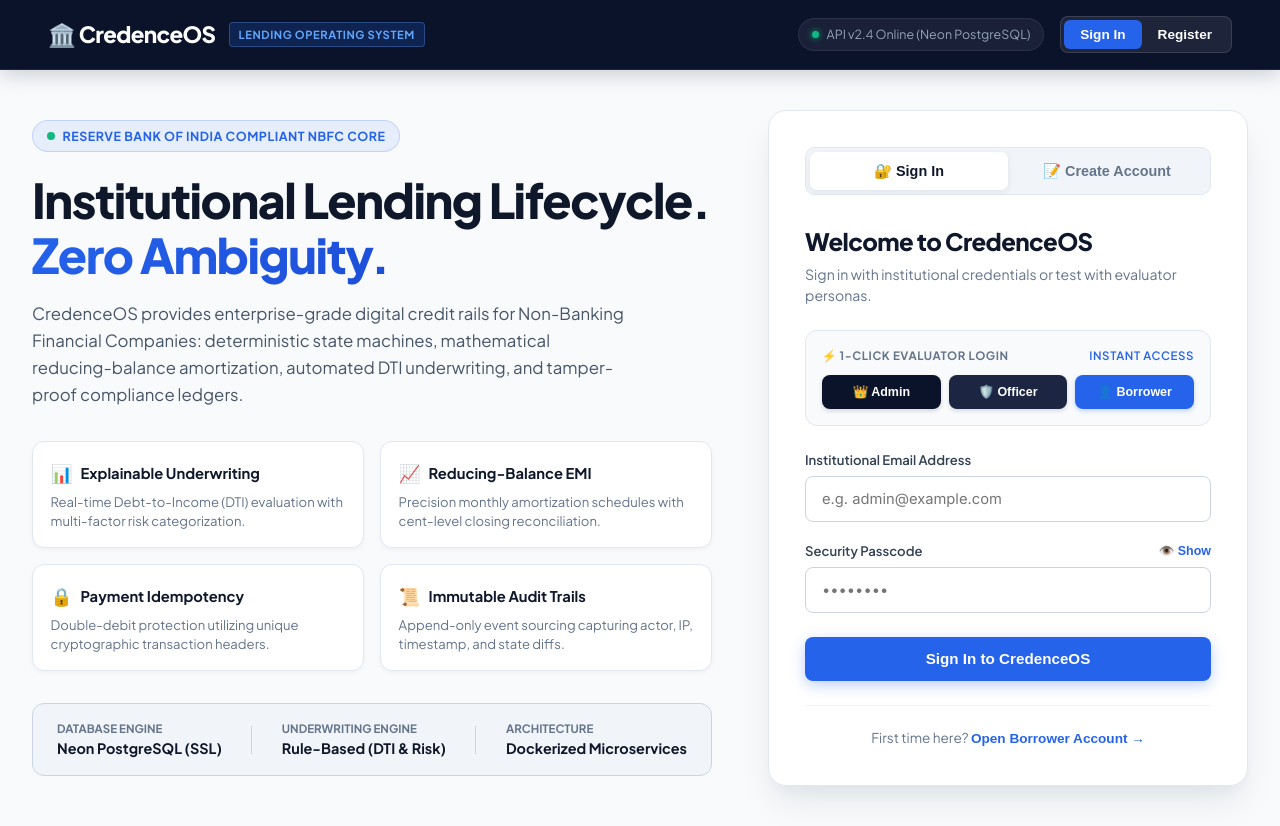
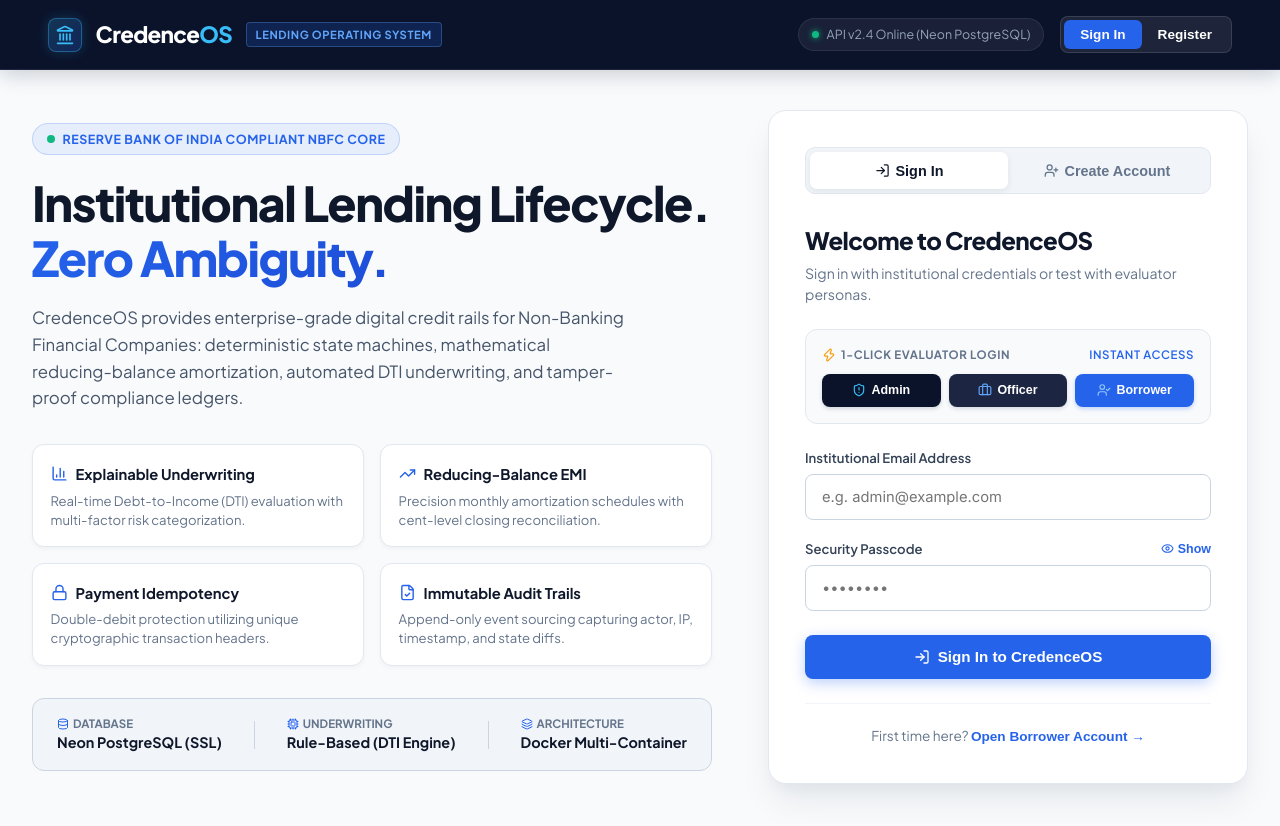
Before and after one commit to Aditya16703/CredenceOS-, a React (Vite) app in the folder frontend/: page / in a window 1280 px wide. Built offline with nearby package versions, Linux system fonts and the light colour scheme; no server answers; the HTML template or start-up script is replaced by a standard one.

Commit message:
feat(ui): upgrade to Lucide vector icons and institutional fintech design across all pages

```diff
--- a/frontend/package.json
+++ b/frontend/package.json
@@ -16,6 +16,7 @@
     "@dotlottie/react-player": "^1.6.19",
     "@lottiefiles/dotlottie-react": "^0.14.3",
     "lottie-react": "^2.4.1",
+    "lucide-react": "^1.53.0",
     "react": "^19.1.0",
     "react-dom": "^19.1.0"
   },
--- a/frontend/src/App.jsx
+++ b/frontend/src/App.jsx
@@ -4,6 +4,8 @@
 import Dashboard from './pages/Dashboard';
 import './AppHeader.css';
 import sessionManager from './utils/sessionManager';
+
+import { Landmark, LogOut } from 'lucide-react';
 
 function App() {
   const [user, setUser] = useState(() => {
@@ -59,9 +61,21 @@
   return (
     <div className="app-bg">
       <header className="app-header">
-        <div className="brand-area">
-          <span className="brand-logo-text">
-            🏛️ CredenceOS
+        <div className="brand-area" style={{ display: 'flex', alignItems: 'center', gap: '0.65rem' }}>
+          <div style={{
+            background: 'linear-gradient(135deg, rgba(56, 189, 248, 0.2), rgba(37, 99, 235, 0.25))',
+            border: '1px solid rgba(56, 189, 248, 0.35)',
+            padding: '6px',
+            borderRadius: '8px',
+            display: 'flex',
+            alignItems: 'center',
+            justifyContent: 'center',
+            boxShadow: '0 0 12px rgba(56, 189, 248, 0.2)'
+          }}>
+            <Landmark size={20} color="#38BDF8" />
+          </div>
+          <span className="brand-logo-text" style={{ letterSpacing: '-0.02em', fontWeight: 800 }}>
+            Credence<span style={{ color: '#38BDF8' }}>OS</span>
           </span>
           <span className="brand-badge">NBFC Core</span>
         </div>
@@ -75,8 +89,9 @@
               {user.name} <span className="user-role">{user.role}</span>
             </span>
           </div>
-          <button className="logout-btn" onClick={handleLogout} title="Sign out of CredenceOS">
-            Sign Out
+          <button className="logout-btn" onClick={handleLogout} title="Sign out of CredenceOS" style={{ display: 'inline-flex', alignItems: 'center', gap: '6px' }}>
+            <LogOut size={15} />
+            <span>Sign Out</span>
           </button>
         </div>
       </header>
--- a/frontend/src/components/Notifications.jsx
+++ b/frontend/src/components/Notifications.jsx
@@ -1,4 +1,5 @@
 import React, { useState, useEffect } from 'react';
+import { Bell } from 'lucide-react';
 import { api, handleApiError } from '../utils/api';
 
 function Notifications({ user, isOpen, onClose }) {
@@ -120,8 +121,8 @@
           justifyContent: 'space-between'
         }}>
           <div>
-            <h3 style={{ margin: '0 0 0.5rem 0', fontWeight: 600, fontSize: '1.5rem' }}>
-              🔔 Notifications
+            <h3 style={{ margin: '0 0 0.5rem 0', fontWeight: 600, fontSize: '1.5rem', display: 'flex', alignItems: 'center', gap: '8px' }}>
+              <Bell size={22} /> Notifications
             </h3>
             <p style={{ margin: 0, opacity: 0.9, fontSize: '0.9rem' }}>
               {unreadCount} unread • {notifications.length} total
@@ -215,7 +216,7 @@
             </div>
           ) : notifications.length === 0 ? (
             <div style={{ padding: '3rem 2rem', textAlign: 'center', color: '#666' }}>
-              <div style={{ fontSize: '3rem', marginBottom: '1rem', opacity: 0.3 }}>🔔</div>
+              <div style={{ marginBottom: '1rem', opacity: 0.3 }}><Bell size={44} /></div>
               <h4 style={{ margin: '0 0 0.5rem 0', color: '#333', fontWeight: 600 }}>No Notifications</h4>
               <p style={{ margin: 0, fontSize: '0.9rem' }}>
                 You're all caught up! New notifications will appear here.
--- a/frontend/src/pages/Dashboard.jsx
+++ b/frontend/src/pages/Dashboard.jsx
@@ -6,6 +6,7 @@
 import AuditLogs from './AuditLogs';
 import Notifications from '../components/Notifications';
 import { api } from '../utils/api';
+import { Building2, CreditCard, ShieldCheck, BarChart3, History, Bell, Shield } from 'lucide-react';
 
 function Dashboard({ user }) {
   const [page, setPage] = useState('loans');
@@ -30,11 +31,11 @@
   }, [user]);
 
   const navItems = [
-    { id: 'loans', label: 'Loan Portfolios', icon: '🏦', roles: ['admin', 'agent', 'customer'] },
-    { id: 'payments', label: 'Repayments & Ledger', icon: '💳', roles: ['admin', 'agent', 'customer'] },
-    { id: 'kyc', label: 'KYC & Compliance', icon: '🪪', roles: ['admin', 'agent', 'customer'] },
-    { id: 'reports', label: 'Financial Analytics', icon: '📊', roles: ['admin'] },
-    { id: 'audit', label: 'Immutable Audit Trail', icon: '📜', roles: ['admin'] }
+    { id: 'loans', label: 'Loan Portfolios', icon: Building2, roles: ['admin', 'agent', 'customer'] },
+    { id: 'payments', label: 'Repayments & Ledger', icon: CreditCard, roles: ['admin', 'agent', 'customer'] },
+    { id: 'kyc', label: 'KYC & Compliance', icon: ShieldCheck, roles: ['admin', 'agent', 'customer'] },
+    { id: 'reports', label: 'Financial Analytics', icon: BarChart3, roles: ['admin'] },
+    { id: 'audit', label: 'Immutable Audit Trail', icon: History, roles: ['admin'] }
   ];
 
   return (
@@ -64,6 +65,7 @@
             .filter(item => item.roles.includes(user.role))
             .map(item => {
               const isActive = page === item.id;
+              const IconComponent = item.icon;
               return (
                 <button
                   key={item.id}
@@ -99,7 +101,7 @@
                     }
                   }}
                 >
-                  <span style={{ fontSize: '1.1rem' }}>{item.icon}</span>
+                  <IconComponent size={17} color={isActive ? '#38BDF8' : '#64748B'} />
                   <span>{item.label}</span>
                 </button>
               );
@@ -140,7 +142,6 @@
                   alignItems: 'center',
                   justifyContent: 'center',
                   cursor: 'pointer',
-                  fontSize: '1.15rem',
                   border: '1px solid #CBD5E1',
                   transition: 'all 0.2s ease',
                   position: 'relative'
@@ -155,7 +156,7 @@
                 }}
                 title="Agent Notifications"
               >
-                🔔
+                <Bell size={18} color="#475569" />
                 {unreadCount > 0 && (
                   <span style={{
                     position: 'absolute',
--- a/frontend/src/pages/Home.jsx
+++ b/frontend/src/pages/Home.jsx
@@ -1,6 +1,27 @@
 import React, { useState } from 'react';
 import Register from './Register';
 import { api, handleApiError } from '../utils/api';
+import {
+  Landmark,
+  ShieldAlert,
+  Briefcase,
+  UserCheck,
+  Zap,
+  LogIn,
+  UserPlus,
+  AlertCircle,
+  Eye,
+  EyeOff,
+  BarChart3,
+  TrendingUp,
+  Lock,
+  FileCheck,
+  CheckCircle2,
+  Database,
+  Cpu,
+  Layers,
+  ArrowRight
+} from 'lucide-react';
 
 function Home({ onLogin }) {
   const [authMode, setAuthMode] = useState('login'); // 'login' | 'register'
@@ -72,8 +93,20 @@
         boxShadow: '0 4px 20px rgba(11, 19, 43, 0.2)'
       }}>
         <div style={{ display: 'flex', alignItems: 'center', gap: '0.85rem' }}>
-          <span style={{ fontSize: '1.4rem', fontWeight: 800, color: '#FFFFFF', letterSpacing: '-0.03em', display: 'flex', alignItems: 'center', gap: '0.5rem' }}>
-            🏛️ CredenceOS
+          <div style={{
+            background: 'linear-gradient(135deg, rgba(56, 189, 248, 0.2), rgba(37, 99, 235, 0.25))',
+            border: '1px solid rgba(56, 189, 248, 0.35)',
+            padding: '6px',
+            borderRadius: '8px',
+            display: 'flex',
+            alignItems: 'center',
+            justifyContent: 'center',
+            boxShadow: '0 0 12px rgba(56, 189, 248, 0.2)'
+          }}>
+            <Landmark size={20} color="#38BDF8" />
+          </div>
+          <span style={{ fontSize: '1.4rem', fontWeight: 800, color: '#FFFFFF', letterSpacing: '-0.03em' }}>
+            Credence<span style={{ color: '#38BDF8' }}>OS</span>
           </span>
           <span style={{
             background: 'rgba(37, 99, 235, 0.2)',
@@ -220,7 +253,8 @@
               transition: 'all 0.2s ease'
             }}>
               <div style={{ display: 'flex', alignItems: 'center', gap: '0.5rem', fontWeight: 700, color: '#0F172A', fontSize: '0.92rem', marginBottom: '0.35rem' }}>
-                <span style={{ fontSize: '1.1rem' }}>📊</span> Explainable Underwriting
+                <BarChart3 size={17} color="#2563EB" />
+                <span>Explainable Underwriting</span>
               </div>
               <div style={{ color: '#64748B', fontSize: '0.82rem', lineHeight: 1.45 }}>
                 Real-time Debt-to-Income (DTI) evaluation with multi-factor risk categorization.
@@ -236,7 +270,8 @@
               transition: 'all 0.2s ease'
             }}>
               <div style={{ display: 'flex', alignItems: 'center', gap: '0.5rem', fontWeight: 700, color: '#0F172A', fontSize: '0.92rem', marginBottom: '0.35rem' }}>
-                <span style={{ fontSize: '1.1rem' }}>📈</span> Reducing-Balance EMI
+                <TrendingUp size={17} color="#2563EB" />
+                <span>Reducing-Balance EMI</span>
               </div>
               <div style={{ color: '#64748B', fontSize: '0.82rem', lineHeight: 1.45 }}>
                 Precision monthly amortization schedules with cent-level closing reconciliation.
@@ -252,7 +287,8 @@
               transition: 'all 0.2s ease'
             }}>
               <div style={{ display: 'flex', alignItems: 'center', gap: '0.5rem', fontWeight: 700, color: '#0F172A', fontSize: '0.92rem', marginBottom: '0.35rem' }}>
-                <span style={{ fontSize: '1.1rem' }}>🔒</span> Payment Idempotency
+                <Lock size={17} color="#2563EB" />
+                <span>Payment Idempotency</span>
               </div>
               <div style={{ color: '#64748B', fontSize: '0.82rem', lineHeight: 1.45 }}>
                 Double-debit protection utilizing unique cryptographic transaction headers.
@@ -268,7 +304,8 @@
               transition: 'all 0.2s ease'
             }}>
               <div style={{ display: 'flex', alignItems: 'center', gap: '0.5rem', fontWeight: 700, color: '#0F172A', fontSize: '0.92rem', marginBottom: '0.35rem' }}>
-                <span style={{ fontSize: '1.1rem' }}>📜</span> Immutable Audit Trails
+                <FileCheck size={17} color="#2563EB" />
+                <span>Immutable Audit Trails</span>
               </div>
               <div style={{ color: '#64748B', fontSize: '0.82rem', lineHeight: 1.45 }}>
                 Append-only event sourcing capturing actor, IP, timestamp, and state diffs.
@@ -287,18 +324,24 @@
             border: '1px solid #CBD5E1'
           }}>
             <div>
-              <div style={{ fontSize: '0.72rem', color: '#64748B', fontWeight: 700, textTransform: 'uppercase' }}>Database Engine</div>
+              <div style={{ fontSize: '0.72rem', color: '#64748B', fontWeight: 700, textTransform: 'uppercase', display: 'flex', alignItems: 'center', gap: '4px' }}>
+                <Database size={12} color="#2563EB" /> Database
+              </div>
               <div style={{ fontSize: '0.9rem', color: '#0F172A', fontWeight: 700 }}>Neon PostgreSQL (SSL)</div>
             </div>
             <div style={{ height: 28, width: 1, background: '#CBD5E1' }}></div>
             <div>
-              <div style={{ fontSize: '0.72rem', color: '#64748B', fontWeight: 700, textTransform: 'uppercase' }}>Underwriting Engine</div>
-              <div style={{ fontSize: '0.9rem', color: '#0F172A', fontWeight: 700 }}>Rule-Based (DTI & Risk)</div>
+              <div style={{ fontSize: '0.72rem', color: '#64748B', fontWeight: 700, textTransform: 'uppercase', display: 'flex', alignItems: 'center', gap: '4px' }}>
+                <Cpu size={12} color="#2563EB" /> Underwriting
+              </div>
+              <div style={{ fontSize: '0.9rem', color: '#0F172A', fontWeight: 700 }}>Rule-Based (DTI Engine)</div>
             </div>
             <div style={{ height: 28, width: 1, background: '#CBD5E1' }}></div>
             <div>
-              <div style={{ fontSize: '0.72rem', color: '#64748B', fontWeight: 700, textTransform: 'uppercase' }}>Architecture</div>
-              <div style={{ fontSize: '0.9rem', color: '#0F172A', fontWeight: 700 }}>Dockerized Microservices</div>
+              <div style={{ fontSize: '0.72rem', color: '#64748B', fontWeight: 700, textTransform: 'uppercase', display: 'flex', alignItems: 'center', gap: '4px' }}>
+                <Layers size={12} color="#2563EB" /> Architecture
+              </div>
+              <div style={{ fontSize: '0.9rem', color: '#0F172A', fontWeight: 700 }}>Docker Multi-Container</div>
             </div>
           </div>
         </div>
@@ -336,10 +379,15 @@
                   fontSize: '0.9rem',
                   cursor: 'pointer',
                   boxShadow: authMode === 'login' ? '0 2px 6px rgba(15, 23, 42, 0.08)' : 'none',
-                  transition: 'all 0.2s ease'
+                  transition: 'all 0.2s ease',
+                  display: 'inline-flex',
+                  alignItems: 'center',
+                  justifyContent: 'center',
+                  gap: '6px'
                 }}
               >
-                🔐 Sign In
+                <LogIn size={15} />
+                <span>Sign In</span>
               </button>
               <button
                 type="button"
@@ -355,10 +403,15 @@
                   fontSize: '0.9rem',
                   cursor: 'pointer',
                   boxShadow: authMode === 'register' ? '0 2px 6px rgba(15, 23, 42, 0.08)' : 'none',
-                  transition: 'all 0.2s ease'
+                  transition: 'all 0.2s ease',
+                  display: 'inline-flex',
+                  alignItems: 'center',
+                  justifyContent: 'center',
+                  gap: '6px'
                 }}
               >
-                📝 Create Account
+                <UserPlus size={15} />
+                <span>Create Account</span>
               </button>
             </div>
 
@@ -398,7 +451,9 @@
                     alignItems: 'center',
                     justifyContent: 'space-between'
                   }}>
-                    <span>⚡ 1-Click Evaluator Login</span>
+                    <span style={{ display: 'inline-flex', alignItems: 'center', gap: '5px' }}>
+                      <Zap size={14} color="#F59E0B" /> 1-Click Evaluator Login
+                    </span>
                     <span style={{ color: '#2563EB', fontWeight: 600 }}>Instant Access</span>
                   </div>
                   <div style={{ display: 'grid', gridTemplateColumns: 'repeat(3, 1fr)', gap: '0.5rem' }}>
@@ -417,10 +472,15 @@
                         cursor: loading ? 'not-allowed' : 'pointer',
                         textAlign: 'center',
                         transition: 'all 0.2s ease',
-                        boxShadow: '0 2px 4px rgba(11, 19, 43, 0.15)'
+                        boxShadow: '0 2px 4px rgba(11, 19, 43, 0.15)',
+                        display: 'inline-flex',
+                        alignItems: 'center',
+                        justifyContent: 'center',
+                        gap: '5px'
                       }}
                     >
-                      👑 Admin
+                      <ShieldAlert size={14} color="#38BDF8" />
+                      <span>Admin</span>
                     </button>
                     <button
                       type="button"
@@ -437,10 +497,15 @@
                         cursor: loading ? 'not-allowed' : 'pointer',
                         textAlign: 'center',
                         transition: 'all 0.2s ease',
-                        boxShadow: '0 2px 4px rgba(28, 37, 65, 0.15)'
+                        boxShadow: '0 2px 4px rgba(28, 37, 65, 0.15)',
+                        display: 'inline-flex',
+                        alignItems: 'center',
+                        justifyContent: 'center',
+                        gap: '5px'
                       }}
                     >
-                      🛡️ Officer
+                      <Briefcase size={14} color="#60A5FA" />
+                      <span>Officer</span>
                     </button>
                     <button
                       type="button"
@@ -457,10 +522,15 @@
                         cursor: loading ? 'not-allowed' : 'pointer',
                         textAlign: 'center',
                         transition: 'all 0.2s ease',
-                        boxShadow: '0 2px 4px rgba(37, 99, 235, 0.25)'
+                        boxShadow: '0 2px 4px rgba(37, 99, 235, 0.25)',
+                        display: 'inline-flex',
+                        alignItems: 'center',
+                        justifyContent: 'center',
+                        gap: '5px'
                       }}
                     >
-                      👤 Borrower
+                      <UserCheck size={14} color="#93C5FD" />
+                      <span>Borrower</span>
                     </button>
                   </div>
                 </div>
@@ -478,7 +548,7 @@
                     alignItems: 'center',
                     gap: '0.6rem'
                   }}>
-                    <span>⚠️</span>
+                    <AlertCircle size={16} color="#991B1B" />
                     <span style={{ flex: 1 }}>{error}</span>
                     <button
                       type="button"
@@ -530,10 +600,12 @@
                           fontSize: '0.78rem',
                           fontWeight: 600,
                           cursor: 'pointer',
-                          padding: 0
+                          padding: 0,
+                          display: 'inline-flex',
+                          alignItems: 'center'
                         }}
                       >
-                        {showPassword ? '🙈 Hide' : '👁️ Show'}
+                        {showPassword ? <><EyeOff size={13} style={{ marginRight: 4 }} /> Hide</> : <><Eye size={13} style={{ marginRight: 4 }} /> Show</>}
                       </button>
                     </div>
                     <div style={{ position: 'relative' }}>
@@ -584,7 +656,10 @@
                         <span>Authenticating Session...</span>
                       </>
                     ) : (
-                      <span>Sign In to CredenceOS</span>
+                      <>
+                        <LogIn size={16} />
+                        <span>Sign In to CredenceOS</span>
+                      </>
                     )}
                   </button>
                 </form>
--- a/frontend/src/pages/Register.jsx
+++ b/frontend/src/pages/Register.jsx
@@ -1,5 +1,6 @@
 import React, { useState } from 'react';
 import { api, handleApiError } from '../utils/api';
+import { User, Briefcase, Eye, EyeOff, AlertCircle, CheckCircle2, UserPlus } from 'lucide-react';
 
 function Register({ onLogin, onSuccess, onBackToLogin }) {
   const [form, setForm] = useState({ name: '', email: '', password: '', role: 'customer', phone: '' });
@@ -87,10 +88,10 @@
             }}
           >
             <div style={{ display: 'flex', alignItems: 'center', gap: '0.4rem', fontWeight: 700, fontSize: '0.88rem', color: form.role === 'customer' ? '#1D4ED8' : '#0F172A' }}>
-              <span>👤</span> Borrower
+              <User size={16} /> Borrower
             </div>
             <div style={{ fontSize: '0.75rem', color: '#64748B', marginTop: '0.2rem' }}>
-              Apply & service loans
+              Apply &amp; service loans
             </div>
           </button>
 
@@ -108,7 +109,7 @@
             }}
           >
             <div style={{ display: 'flex', alignItems: 'center', gap: '0.4rem', fontWeight: 700, fontSize: '0.88rem', color: form.role === 'agent' ? '#1D4ED8' : '#0F172A' }}>
-              <span>🛡️</span> Agent / Officer
+              <Briefcase size={16} /> Officer / Agent
             </div>
             <div style={{ fontSize: '0.75rem', color: '#64748B', marginTop: '0.2rem' }}>
               Portfolio recovery
@@ -130,7 +131,7 @@
           alignItems: 'center',
           gap: '0.6rem'
         }}>
-          <span>⚠️</span>
+          <AlertCircle size={16} />
           <span style={{ flex: 1 }}>{error}</span>
         </div>
       )}
@@ -148,7 +149,7 @@
           alignItems: 'center',
           gap: '0.6rem'
         }}>
-          <span>✅</span>
+          <CheckCircle2 size={16} />
           <span style={{ flex: 1 }}>{success}</span>
         </div>
       )}
@@ -217,10 +218,12 @@
                 fontSize: '0.78rem',
                 fontWeight: 600,
                 cursor: 'pointer',
-                padding: 0
+                padding: 0,
+                display: 'inline-flex',
+                alignItems: 'center'
               }}
             >
-              {showPassword ? '🙈 Hide' : '👁️ Show'}
+              {showPassword ? <><EyeOff size={13} style={{ marginRight: 4 }} /> Hide</> : <><Eye size={13} style={{ marginRight: 4 }} /> Show</>}
             </button>
           </div>
           <input
@@ -297,7 +300,10 @@
               <span>Registering Account...</span>
             </>
           ) : (
-            <span>Complete Registration</span>
+            <>
+              <UserPlus size={16} />
+              <span>Complete Registration</span>
+            </>
           )}
         </button>
       </form>
```
Also changed, not shown: frontend/src/pages/AuditLogs.jsx (+24 -6 lines), frontend/src/pages/KYC.jsx (+15 -7 lines), frontend/src/pages/Loans.jsx (+10 -9 lines), frontend/src/pages/Payments.jsx (+8 -7 lines), frontend/src/pages/Reports.jsx (+10 -9 lines).
